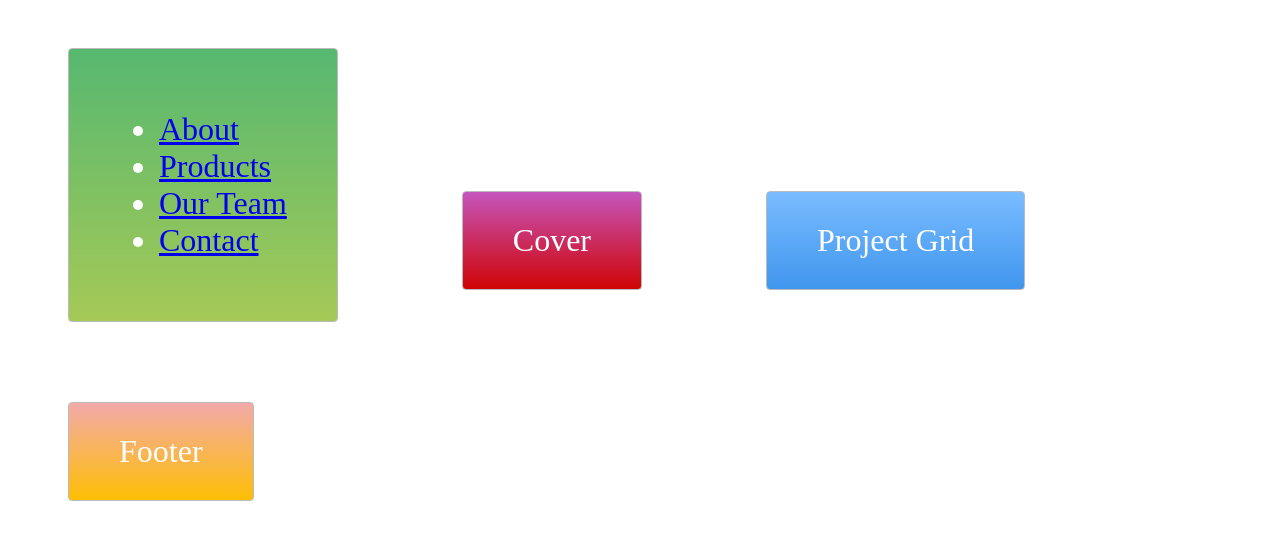
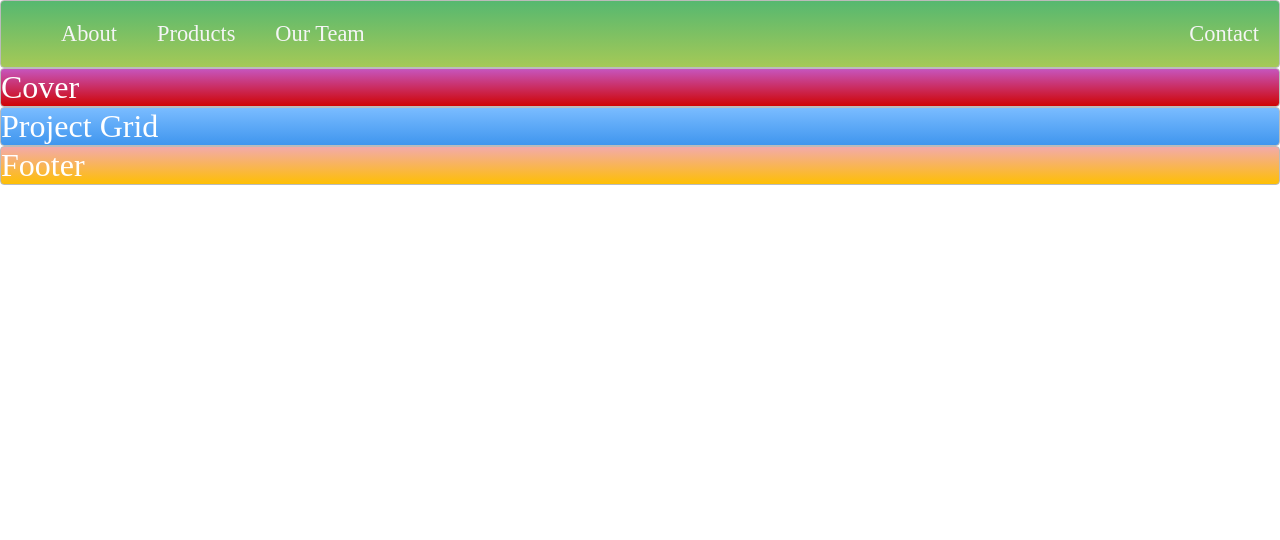
Before and after one commit to josharre/Udemy-Project-2, a plain HTML site: page index.html in a window 1280 px wide. Drawn offline with Linux system fonts and the light colour scheme.

Commit message:
Update style.css

```diff
--- a/style.css
+++ b/style.css
@@ -1,8 +1,12 @@
+body {
+  margin: auto 0;
+}
+
 .zone {
-    padding:30px 50px;
-    margin:40px 60px;
+    /*padding:30px 50px;
+    margin:40px 60px;*/
     cursor:pointer;
-    display:inline-block;
+    /*display:inline-block;*/
     color:#FFF;
     font-size:2em;
     border-radius:4px;
@@ -15,6 +19,27 @@
     -moz-box-shadow:rgba(0,0,0,0.8) 0px 5px 15px, inset rgba(0,0,0,0.15) 0px -10px 20px;
     -o-box-shadow:rgba(0,0,0,0.8) 0px 5px 15px, inset rgba(0,0,0,0.15) 0px -10px 20px;
     box-shadow:rgba(0,0,0,0.8) 0px 5px 15px, inset rgba(0,0,0,0.15) 0px -10px 20px;
+}
+
+/* NAV */
+.main-nav {
+  display: flex;
+  list-style: none;
+  font-size: 0.7em;
+  margin: 0;
+}
+
+.push {
+  margin-left: auto;
+}
+
+li {
+  padding: 20px;
+}
+
+a {
+  color: #f5f5f6;
+  text-decoration: none;
 }
 
 /*https://paulund.co.uk/how-to-create-shiny-css-buttons*/
```
